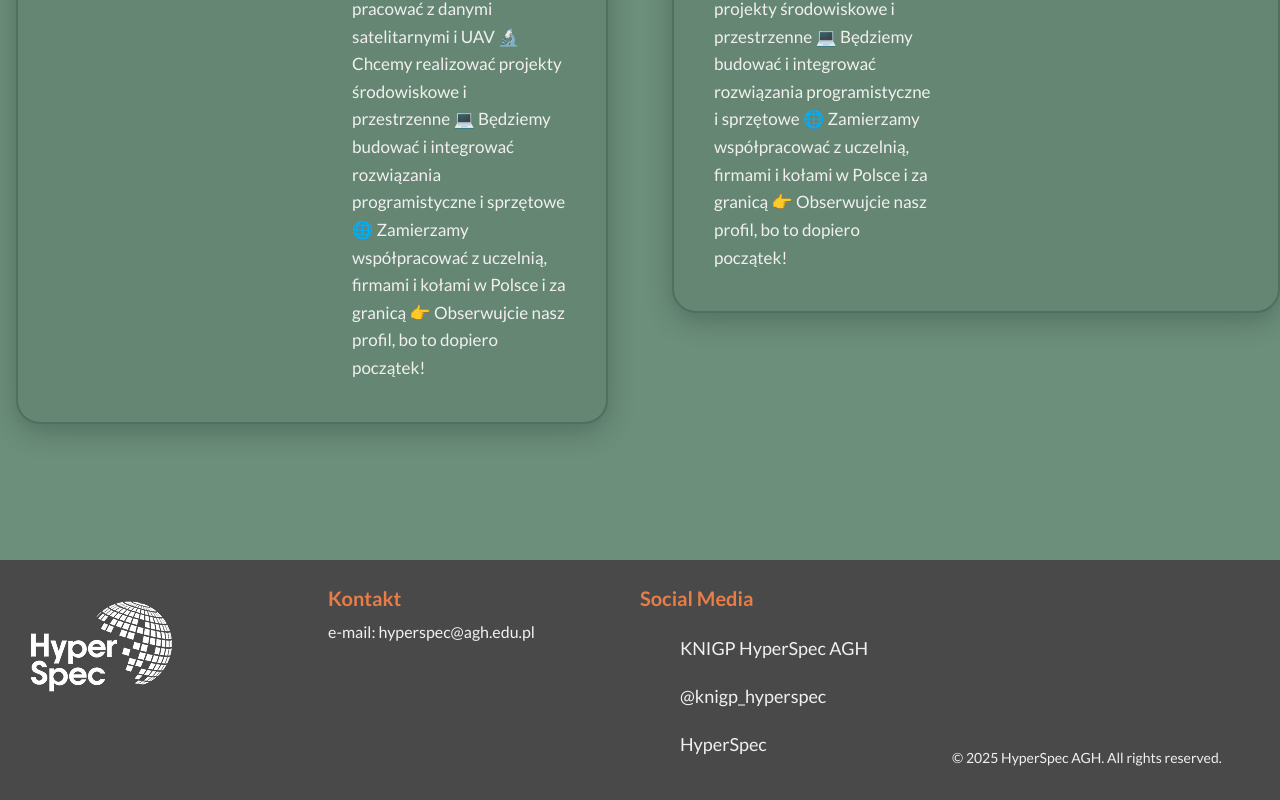
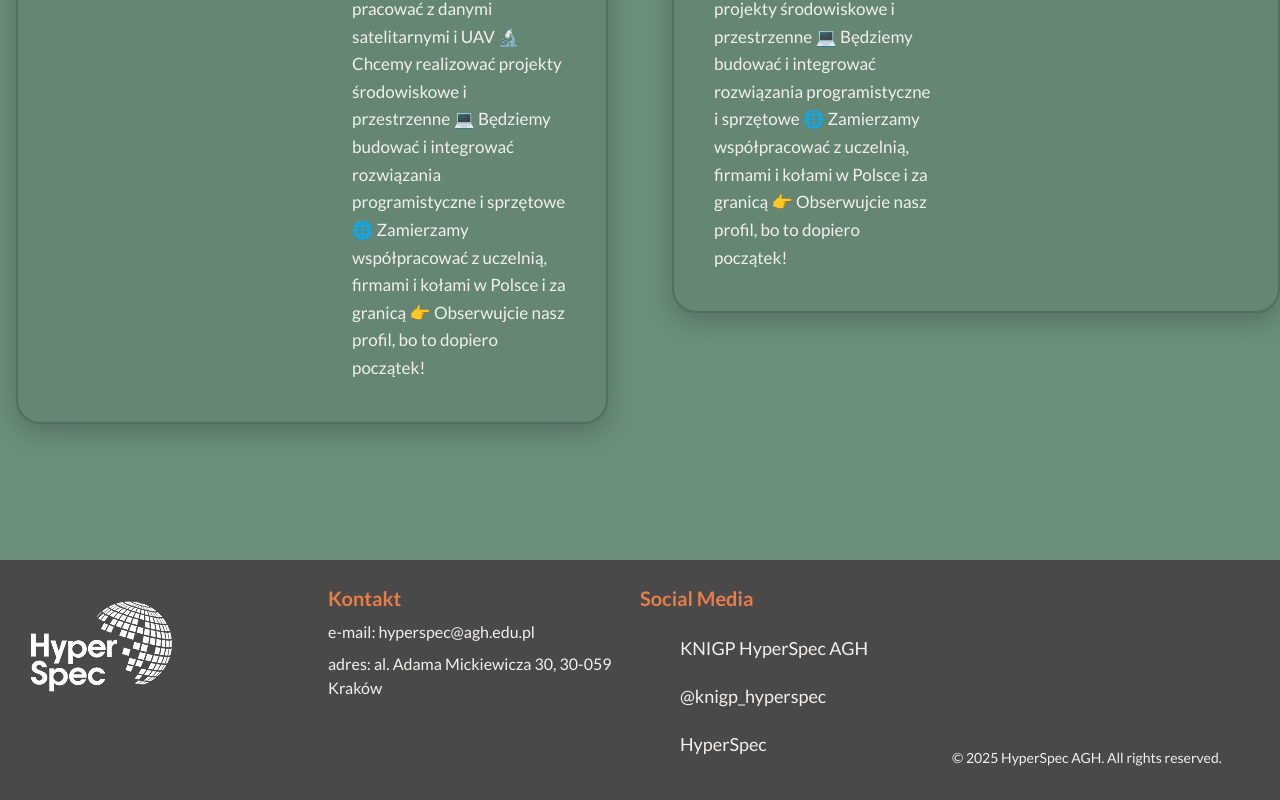
Before and after one commit to KNIGPHyperSpecAGH/webpage, a React (Vite) app: page /#/ in a window 1280 px wide. Shown: the part 2566-3366 px from the top of the page. Built offline with nearby package versions, Linux system fonts and the light colour scheme; some icons are missing.

Commit message:
add address info

```diff
--- a/src/components/Footer.tsx
+++ b/src/components/Footer.tsx
@@ -12,6 +12,7 @@ const Footer: React.FC = () => (
         <div className="flex flex-col w-1/4">
             <h3 className="text-xl font-bold text-footer place-self-start">Kontakt</h3>
             <p className="mt-2">e-mail: hyperspec@agh.edu.pl</p>
+            <p className="mt-2">adres: al. Adama Mickiewicza 30, 30-059 Kraków</p>
         </div>
 
         <div className="flex flex-col w-1/4">
```
